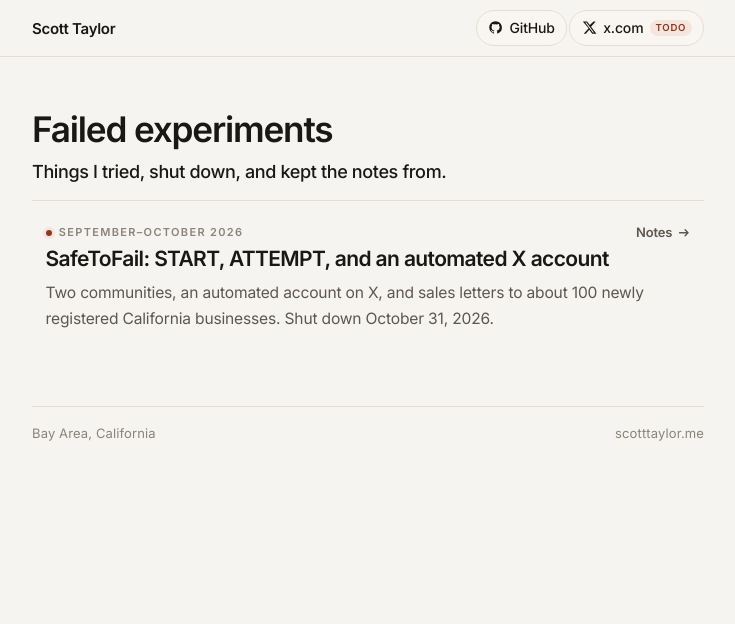
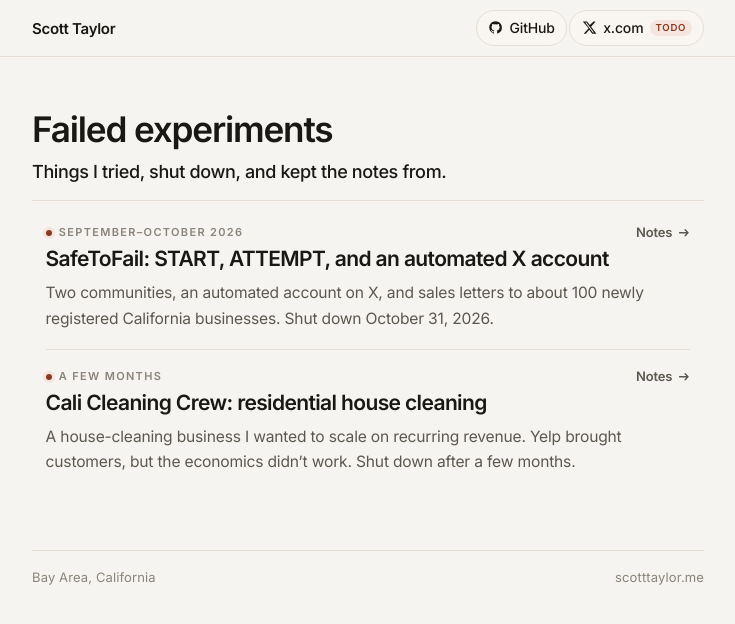
Before and after one commit to smtlaissezfaire/scotttaylorme, a Jekyll site: the page built from failures/index.html, in a window 1280 px wide. Shown: the top 624 px of the page, without its empty margins (272-1007 px from the left). Built offline with Jekyll 4.4.1, drawn with Linux system fonts in a browser that asks for light colours.

Commit message:
Add a failed-experiments note for Cali Cleaning Crew.
A short first-person writeup of the residential cleaning business, linked from the failures list, with the podcast episode and a slot for the site screenshot.

Co-authored-by: Scott Taylor <smtlaissezfaire@users.noreply.github.com>

```diff
--- a/_data/failures.yml
+++ b/_data/failures.yml
@@ -4,3 +4,8 @@
   when: September–October 2026
   slug: safetofail
   teaser: Two communities, an automated account on X, and sales letters to about 100 newly registered California businesses. Shut down October 31, 2026.
+
+- title: "Cali Cleaning Crew: residential house cleaning"
+  when: A few months
+  slug: cali-cleaning-crew
+  teaser: A house-cleaning business I wanted to scale on recurring revenue. Yelp brought customers, but the economics didn’t work. Shut down after a few months.
--- /dev/null
+++ b/failures/cali-cleaning-crew/index.html
@@ -0,0 +1,65 @@
+---
+layout: default
+title: "Cali Cleaning Crew: residential house cleaning"
+description: What Scott tried with Cali Cleaning Crew — a house-cleaning business aimed at scalable recurring revenue — and why he shut it down after a few months.
+permalink: /failures/cali-cleaning-crew/
+---
+<link rel="stylesheet" href="{{ '/assets/css/shot-lightbox.css' | relative_url }}" />
+<p class="back-link"><a href="{{ '/failures/' | relative_url }}">{% include arrow.html dir="left" %}Failed experiments</a></p>
+<article class="prose">
+  <header class="page-intro">
+    <h1>Cali Cleaning Crew: residential house cleaning</h1>
+    <p class="lead">Shut down after a few months</p>
+  </header>
+  <p>
+    I went through why it failed on Taylor Made Thoughts:
+    <a href="https://podcasters.spotify.com/pod/show/scott-taylor4/episodes/Business-Failure---Why-My-Residential-Cleaning-Business-Failed-e3o750m" target="_blank" rel="noopener noreferrer">Business Failure - Why My Residential Cleaning Business Failed<span class="sr-only"> (opens in a new tab)</span></a>.
+    The show is on
+    <a href="https://podcasts.apple.com/us/podcast/taylor-made-thoughts/id1896855385" target="_blank" rel="noopener noreferrer">Apple Podcasts<span class="sr-only"> (opens in a new tab)</span></a>.
+  </p>
+
+  <h2>What it was</h2>
+  <p>
+    Cali Cleaning Crew was residential house cleaning. I wanted a scalable company with recurring
+    revenue. A few months later, I shut it down.
+  </p>
+  <!-- TODO: site screenshot will be added later at assets/images/cali-cleaning-crew.png -->
+  <figure class="shot">
+    <a class="shot-thumb" aria-haspopup="dialog" aria-controls="shot-lightbox" href="{{ '/assets/images/cali-cleaning-crew.png' | relative_url }}">
+      <img
+        src="{{ '/assets/images/cali-cleaning-crew.png' | relative_url }}"
+        alt="Cali Cleaning Crew website."
+        loading="lazy"
+      />
+      <span class="visually-hidden">View full size</span>
+    </a>
+    <figcaption>The Cali Cleaning Crew site.</figcaption>
+  </figure>
+
+  <h2>Getting customers</h2>
+  <p>
+    Yelp worked. It produced customers, but at a cost that didn’t make economic sense. Other
+    channels didn’t bring enough demand. I spent too much money testing marketing that didn’t work.
+  </p>
+
+  <h2>Why it failed</h2>
+  <p>
+    There was no real differentiation. To most customers, one residential cleaning company looked
+    like another, so the market was driven by price and hard to market.
+  </p>
+  <p>
+    I ran it fully above board, with W-2 employees, workers’ comp, payroll taxes, and the other
+    legitimate business expenses. I was competing with independent cleaners and informal operators
+    who had much lower overhead. Recurring revenue alone wasn’t enough to make the model attractive.
+  </p>
+
+  <h2>The lesson</h2>
+  <p>The lesson was recognizing when the economics don’t justify continuing.</p>
+</article>
+
+<dialog class="lightbox" id="shot-lightbox" aria-labelledby="shot-lightbox-caption" closedby="any">
+  <button type="button" class="lightbox-close">Close</button>
+  <img class="lightbox-image" alt="" />
+  <p class="lightbox-caption" id="shot-lightbox-caption"></p>
+</dialog>
+<script src="{{ '/assets/js/shot-lightbox.js' | relative_url }}"></script>
--- a/failures/index.html
+++ b/failures/index.html
@@ -1,7 +1,7 @@
 ---
 layout: default
 title: Failed experiments
-description: Notes on experiments Scott Taylor tried and shut down, starting with SafeToFail.
+description: Notes on experiments Scott Taylor tried and shut down.
 permalink: /failures/
 ---
 <header class="page-intro">
```
